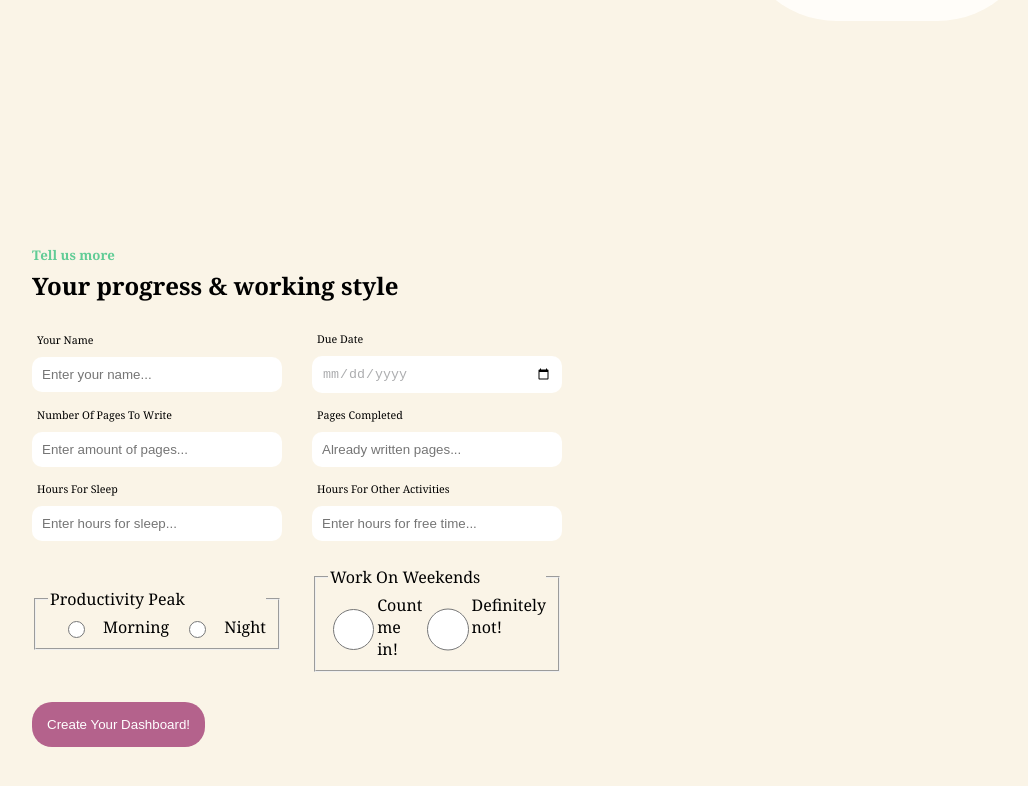
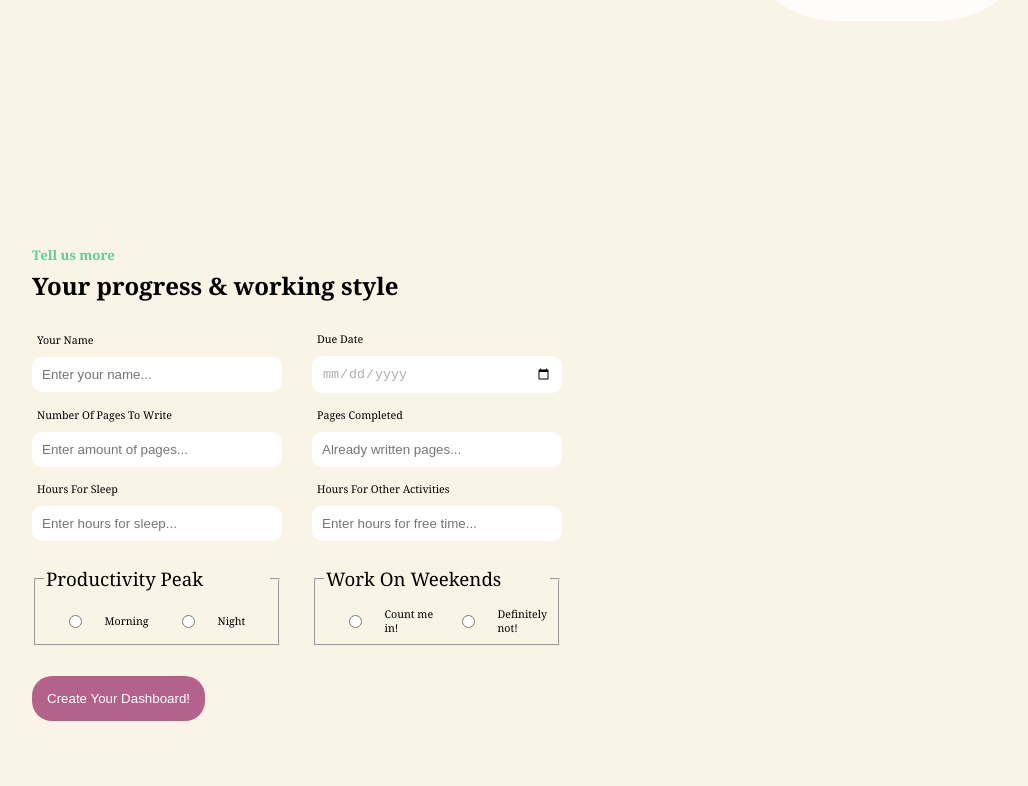
Before and after one commit to JoanaMas/thesis-time-manager, a React (Vite) app: page / in a window 1280 px wide. Shown: the part 714-1500 px from the top of the page, without its empty margins (48-1076 px from the left). Built offline with nearby package versions, Linux system fonts and the light colour scheme.

Commit message:
14: Different UI displayed depending on selected radio input value

```diff
--- a/src/components/form/Form.tsx
+++ b/src/components/form/Form.tsx
@@ -4,6 +4,8 @@ import { useNavigate } from 'react-router-dom';
 import { routes } from '../../router/routes';
 // Components
 import InputField from './_inputField/InputField';
+// Helpers
+import { getCurrentDay } from '../../helpers/getCurrentDay';
 // Style
 import './form.modules.scss';
 
@@ -70,6 +72,7 @@ const Form: FC = (): ReactElement => {
                             inputType='date'
                             inputName='date'
                             inputId='date'
+                            min={getCurrentDay()}
                             required
                         ></InputField>
                     </div>
@@ -132,57 +135,29 @@ const Form: FC = (): ReactElement => {
                         <fieldset>
                             <legend>Productivity Peak</legend>
 
-                            {/* <InputField
-                                labelFor='morning'
-                                labelText='Morning Person'
-                                inputType='radio'
-                                inputName='productivity'
-                                inputId='morning'
-                                inputValue='morning'
-                                onChange={(e) => setCheckedValue(e.target.value)}
-                                required
-                            ></InputField> */}
-
-                            <input type="radio" name="productivityTime" value="morning" onChange={(e) => setProductivityTimeValue(e.target.value)} /> Morning
-                            <input type="radio" name="productivityTime" value="night" onChange={(e) => setProductivityTimeValue(e.target.value)} /> Night
-
-                            {/* <InputField
-                                labelFor='night'
-                                labelText='Night Person'
-                                inputType='radio'
-                                inputName='productivity'
-                                inputId='night'
-                                inputValue='night'
-                                onChange={(e) => setCheckedValue(e.target.value)}
-                                required
-                            ></InputField> */}
+                            <div className="radio-input-container">
+                                <input type="radio" name="productivityTime" value="morning" onChange={(e) => setProductivityTimeValue(e.target.value)} />
+                                <span>Morning</span>
+                            </div>
+                            <div className="radio-input-container">
+                                <input type="radio" name="productivityTime" value="night" onChange={(e) => setProductivityTimeValue(e.target.value)} />
+                                <span>Night</span>
+                            </div>
 
                         </fieldset>
+
                         <fieldset>
                             <legend>Work On Weekends</legend>
-                            {/* <InputField
-                                labelFor='on'
-                                labelText='Count me in!'
-                                inputType='radio'
-                                inputName='WeekendWork'
-                                inputId='on'
-                                inputValue='on'
-                                required
-                            ></InputField> */}
 
-                            <input type="radio" name="weekendOff" value="on" onChange={(e) => setWeekendOfValue(e.target.value)} /> Count me in!
-                            <input type="radio" name="weekendOff" value="off" onChange={(e) => setWeekendOfValue(e.target.value)} /> Definitely not!
+                            <div className="radio-input-container">
+                                <input type="radio" name="weekendOff" value="on" onChange={(e) => setWeekendOfValue(e.target.value)} />
+                                <span>Count me in!</span>
+                            </div>
+                            <div className="radio-input-container">
+                                <input type="radio" name="weekendOff" value="off" onChange={(e) => setWeekendOfValue(e.target.value)} />
+                                <span>Definitely not!</span>
+                            </div>
 
-
-                            {/* <InputField
-                                labelFor='off'
-                                labelText='Definitely not!'
-                                inputType='radio'
-                                inputName='WeekendWork'
-                                inputId='off'
-                                inputValue='off'
-                                required
-                            ></InputField> */}
                         </fieldset>
 
 
--- a/src/components/form/_inputField/InputField.tsx
+++ b/src/components/form/_inputField/InputField.tsx
@@ -11,8 +11,8 @@ interface InputFieldProps {
     inputValue?: string;
     inputPlaceholder?: string;
     checked?: boolean;
-    max?: number;
-    min?: number;
+    max?: number | string;
+    min?: number | string;
     required?: boolean;
 }
 
--- a/src/components/form/form.modules.scss
+++ b/src/components/form/form.modules.scss
@@ -48,6 +48,25 @@
 
         .fieldset-container {
             margin-top: 20px;
+
+            fieldset {
+                height: 80px;
+                font-size: 8pt;
+
+                legend {
+                    font-size: 14pt;
+                }
+
+                .radio-input-container {
+                    @include flex-row-center;
+
+                    input {
+                        accent-color: $green;
+                    }
+                }
+
+
+            }
         }
     }
 
--- a/src/helpers/daysLeftCount.ts
+++ b/src/helpers/daysLeftCount.ts
@@ -1,6 +1,6 @@
 export const getDaysCount = (date : Date): number => {
     const today = new Date();
-    const dueDate = date;
+    const dueDate = new Date(date);
     const timeDiff = dueDate.getTime() - today.getTime();
     const days = Math.ceil(timeDiff / (1000 * 60 * 60 * 24));
     return days;
--- /dev/null
+++ b/src/helpers/getCurrentDay.ts
@@ -0,0 +1,20 @@
+export const getCurrentDay = () => {
+    const today = new Date();
+    const year = String(today.getFullYear());
+    let month = String(today.getMonth() + 1);
+    let day = String(today.getDate());
+
+    console.log(day);
+
+
+    if (month.length < 2) {
+        month = '0' + month;
+      }
+
+      if (day.length < 2) {
+        day = '0' + day;
+      }
+
+
+    return `${year}-${month}-${day}`;
+};
--- /dev/null
+++ b/src/helpers/getWeekends.ts
@@ -0,0 +1,4 @@
+export const isWeekend = (date: Date): boolean => {
+    const day = date.getDay();
+    return day === 0 || day === 6;
+};
--- a/src/pages/DashboardPage/_aside/Aside.tsx
+++ b/src/pages/DashboardPage/_aside/Aside.tsx
@@ -3,12 +3,17 @@ import { FC, ReactElement, useState } from 'react';
 import { useAppSelector } from '../../../redux/hooks';
 // Components
 import DailyGoalCard from '../../../components/dailyGoalCard/DailyGoalCard';
+// Interfaces
+import { IUserData } from '../../../redux/features/interfaces/UserDataInterface';
 // MUI icons
 import WbSunnyOutlinedIcon from '@mui/icons-material/WbSunnyOutlined';
 import NightlightOutlinedIcon from '@mui/icons-material/NightlightOutlined';
+import WeekendOutlinedIcon from '@mui/icons-material/WeekendOutlined';
 // Helpers
 import { getDaysCount } from '../../../helpers/daysLeftCount';
 import { countPagerPerDay } from '../../../helpers/pagesPerDayCounter';
+import { getDataFromLocalStorage } from '../../../helpers/getDataFromLocalStorage';
+import { isWeekend } from '../../../helpers/getWeekends';
 // Style
 import './aside.modules.scss';
 
@@ -19,10 +24,10 @@ interface AsideProps {
 
 const Aside: FC<AsideProps> = (props): ReactElement => {
 
+  const [userData] = useState<IUserData>(getDataFromLocalStorage);
   const { onClick, loader } = props;
 
   // USER DATA
-  const userData = useAppSelector(store => store.userData.userData);
   const pagesToWrite = useAppSelector(store => store.pages.pages);
   const productiveTime = useAppSelector(store => store.productivityTime.productivityTime);
 
@@ -32,41 +37,55 @@ const Aside: FC<AsideProps> = (props): ReactElement => {
   // HOW MANY PAGES PER DAY TO WRITE
   const pagesPerDay = countPagerPerDay(pagesToWrite, daysLeft);
 
-
-  // Test
-  const [partOfTheDay, setPartOfTheDay] = useState('night');
+  // TODAY'S DATE TO CHECK IF TODAY IS WEEKEND
+  const today = new Date();
 
 
   return (
     <aside>
       <div className="productivity-stats-container">
 
-        <div className="greeting-container">
+        {
+          userData.weekendWork === 'off' && isWeekend(today)
+
+            ? <div className="weekend-greeting-container">
+              <div className="icon-weekend">
+                <WeekendOutlinedIcon />
+              </div>
+                <h3>Have A Lazy Day!</h3>
+                <h6>Weekend Mode On</h6>
+
+            </div>
+
+
+            : <div className="greeting-container">
 
               <div className="icon">
-            {partOfTheDay === 'morning'
+                {userData.productivityPeak === 'morning'
                   ? <WbSunnyOutlinedIcon />
                   : <NightlightOutlinedIcon />}
               </div>
 
-          {partOfTheDay === 'morning'
+              {userData.productivityPeak === 'morning'
                 ? <h3>Good Morning, Early Bird!</h3>
                 : <h3>Good Afternoon, Night Owl!</h3>
               }
 
               <div className="sub-heading">
-            {partOfTheDay === 'morning'
-              ? <h6>We heard you love mornings, so we took care of your daily work schedule accordingly! </h6>
-              : <h6>We heard you love evenings, so we took care of your daily work schedule accordingly!</h6>
+                {userData.productivityPeak === 'morning'
+                  ? <h6>We heard you love working in the mornings, so we took care of your daily work schedule accordingly! </h6>
+                  : <h6>We heard you love working in the evenings, so we took care of your daily work schedule accordingly!</h6>
                 }
               </div>
 
             </div>
+        }
+
 
         <div className="daily-goals-container">
-          <DailyGoalCard goalTitle='Daily Pages' goalCount={pagesPerDay.toString()} />
+          <DailyGoalCard goalTitle='Daily Pages' goalCount={pagesPerDay <= 0 ? '0-1' : pagesPerDay.toString()} />
           <DailyGoalCard goalTitle='Days Left' goalCount={daysLeft.toString()} />
-          <DailyGoalCard goalTitle='Work Schedule' goalCount={partOfTheDay === 'morning' ? `${8}-${8 + productiveTime}h` : `${12}-${12 + productiveTime}h`} />
+          <DailyGoalCard goalTitle='Work Schedule' goalCount={userData.productivityPeak === 'morning' ? `${8}-${8 + productiveTime}h` : `${12}-${12 + productiveTime}h`} />
         </div>
 
         <div className="save-pdf-container">
--- a/src/scss/abstracts/_mixins.scss
+++ b/src/scss/abstracts/_mixins.scss
@@ -7,6 +7,12 @@
 
 @mixin flex-row-x {
     display: flex;
+    justify-content: center;
+}
+
+@mixin flex-row-center {
+    display: flex;
+    align-items: center;
     justify-content: center;
 }
 
```
Also changed, not shown: src/components/header/_titleSection/TitleSection.tsx (+4 -3 lines), src/components/header/_titleSection/title.modules.scss (+6 -6 lines), src/pages/DashboardPage/_aside/aside.modules.scss (+25 -2 lines). Lines whose indentation alone changed are shown as unchanged.
